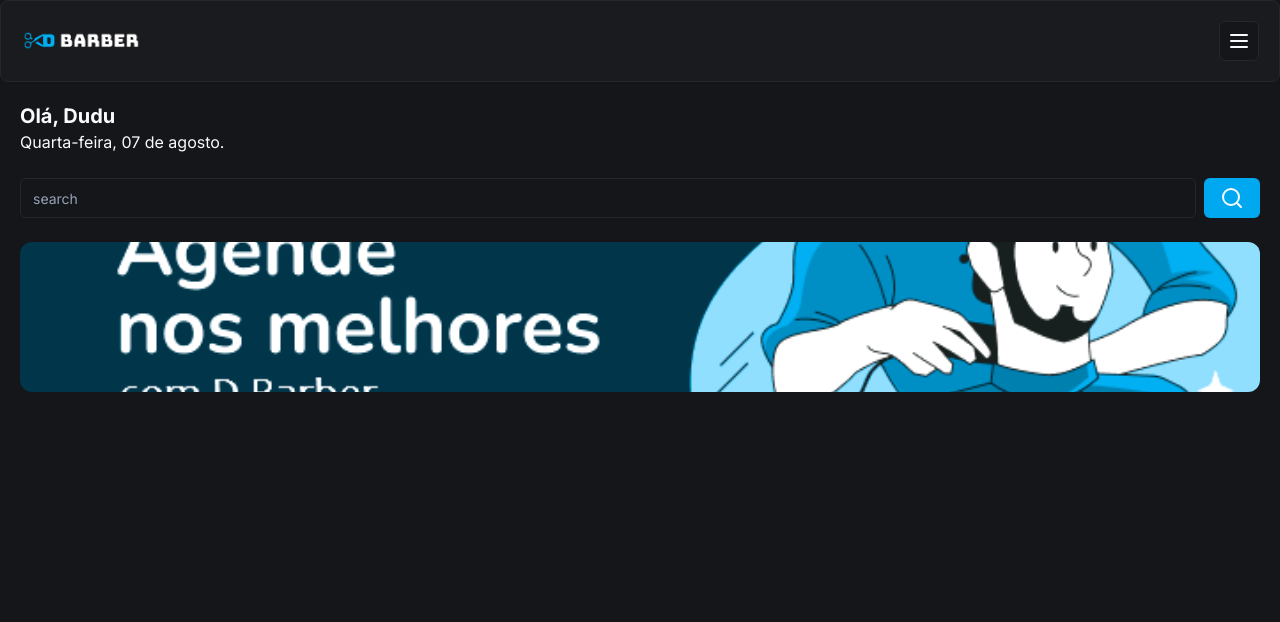
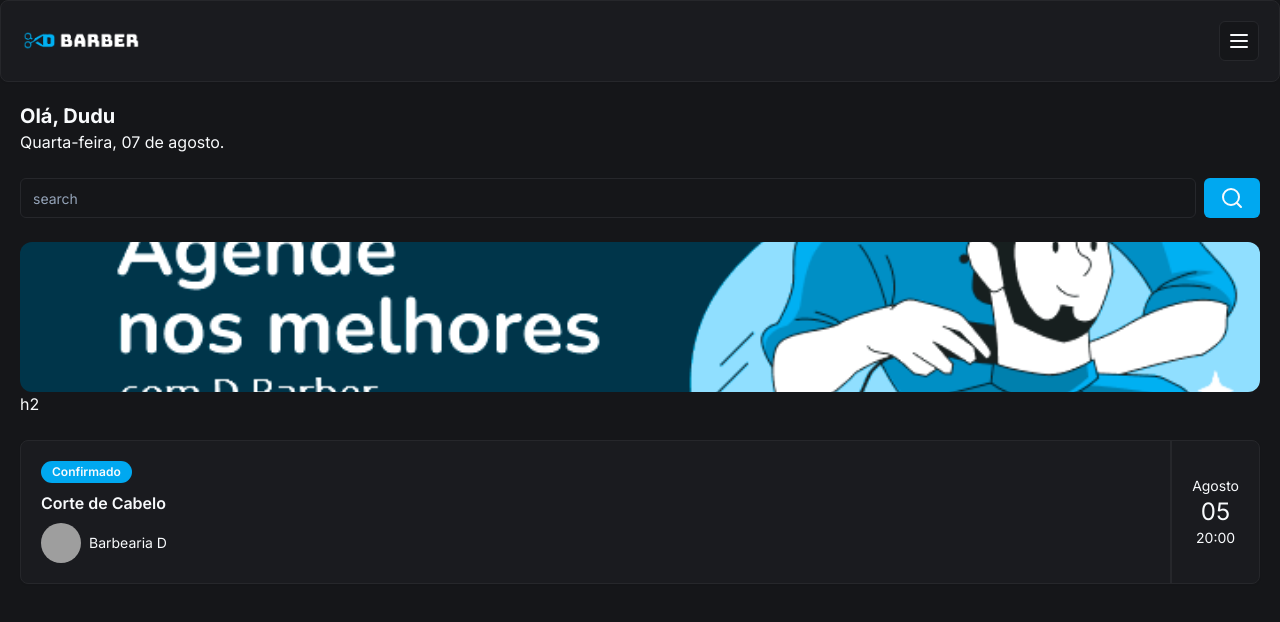
Before and after one commit to Aldacelio/d-barber, a Next.js app: page / in a window 1280 px wide. Shown: the top 622 px of the page. Built offline with nearby package versions, Linux system fonts and the light colour scheme; grey boxes are pictures that could not be loaded.

Commit message:
feat: add booking item

```diff
--- /dev/null
+++ b/app/_components/ui/avatar.tsx
@@ -0,0 +1,50 @@
+"use client"
+
+import * as React from "react"
+import * as AvatarPrimitive from "@radix-ui/react-avatar"
+
+import { cn } from "@/app/_lib/utils"
+
+const Avatar = React.forwardRef<
+  React.ElementRef<typeof AvatarPrimitive.Root>,
+  React.ComponentPropsWithoutRef<typeof AvatarPrimitive.Root>
+>(({ className, ...props }, ref) => (
+  <AvatarPrimitive.Root
+    ref={ref}
+    className={cn(
+      "relative flex h-10 w-10 shrink-0 overflow-hidden rounded-full",
+      className,
+    )}
+    {...props}
+  />
+))
+Avatar.displayName = AvatarPrimitive.Root.displayName
+
+const AvatarImage = React.forwardRef<
+  React.ElementRef<typeof AvatarPrimitive.Image>,
+  React.ComponentPropsWithoutRef<typeof AvatarPrimitive.Image>
+>(({ className, ...props }, ref) => (
+  <AvatarPrimitive.Image
+    ref={ref}
+    className={cn("aspect-square h-full w-full", className)}
+    {...props}
+  />
+))
+AvatarImage.displayName = AvatarPrimitive.Image.displayName
+
+const AvatarFallback = React.forwardRef<
+  React.ElementRef<typeof AvatarPrimitive.Fallback>,
+  React.ComponentPropsWithoutRef<typeof AvatarPrimitive.Fallback>
+>(({ className, ...props }, ref) => (
+  <AvatarPrimitive.Fallback
+    ref={ref}
+    className={cn(
+      "flex h-full w-full items-center justify-center rounded-full bg-muted",
+      className,
+    )}
+    {...props}
+  />
+))
+AvatarFallback.displayName = AvatarPrimitive.Fallback.displayName
+
+export { Avatar, AvatarImage, AvatarFallback }
--- /dev/null
+++ b/app/_components/ui/badge.tsx
@@ -0,0 +1,36 @@
+import * as React from "react"
+import { cva, type VariantProps } from "class-variance-authority"
+
+import { cn } from "@/app/_lib/utils"
+
+const badgeVariants = cva(
+  "inline-flex items-center rounded-full border px-2.5 py-0.5 text-xs font-semibold transition-colors focus:outline-none focus:ring-2 focus:ring-ring focus:ring-offset-2",
+  {
+    variants: {
+      variant: {
+        default:
+          "border-transparent bg-primary text-primary-foreground hover:bg-primary/80",
+        secondary:
+          "border-transparent bg-secondary text-secondary-foreground hover:bg-secondary/80",
+        destructive:
+          "border-transparent bg-destructive text-destructive-foreground hover:bg-destructive/80",
+        outline: "text-foreground",
+      },
+    },
+    defaultVariants: {
+      variant: "default",
+    },
+  },
+)
+
+export interface BadgeProps
+  extends React.HTMLAttributes<HTMLDivElement>,
+    VariantProps<typeof badgeVariants> {}
+
+function Badge({ className, variant, ...props }: BadgeProps) {
+  return (
+    <div className={cn(badgeVariants({ variant }), className)} {...props} />
+  )
+}
+
+export { Badge, badgeVariants }
--- a/app/page.tsx
+++ b/app/page.tsx
@@ -3,6 +3,9 @@
 import { Button } from "./_components/ui/button"
 import { Input } from "./_components/ui/input"
 import Image from "next/image"
+import { Card, CardContent } from "./_components/ui/card"
+import { Badge } from "./_components/ui/badge"
+import { Avatar, AvatarImage } from "./_components/ui/avatar"
 
 const Home = () => {
   return (
@@ -13,6 +16,7 @@
         <h2 className="text-xl font-bold">Olá, Dudu</h2>
         <p>Quarta-feira, 07 de agosto.</p>
 
+        {/* Busca */}
         <div className="mt-6 flex items-center gap-2">
           <Input placeholder="search" />
           <Button>
@@ -20,6 +24,7 @@
           </Button>
         </div>
 
+        {/* Imagem */}
         <div className="relative mt-6 h-[150px] w-full">
           <Image
             alt="Agende nos melhores com D Barber"
@@ -28,6 +33,32 @@
             className="rounded-xl object-cover"
           />
         </div>
+
+        {/* Agendamento */}
+        h2
+        <Card className="mt-6">
+          <CardContent className="flex justify-between p-0">
+            {/* Esquerda */}
+            <div className="flex flex-col gap-2 py-5 pl-5">
+              <Badge className="w-fit">Confirmado</Badge>
+              <h3 className="font-semibold">Corte de Cabelo</h3>
+
+              <div className="flex items-center gap-2">
+                <Avatar>
+                  <AvatarImage src="https://github.com/diego3g.png" />
+                </Avatar>
+                <p className="text-sm">Barbearia D</p>
+              </div>
+            </div>
+
+            {/* Direita */}
+            <div className="flex flex-col items-center justify-center border-l-2 border-solid px-5">
+              <p className="text-sm">Agosto</p>
+              <p className="text-2xl">05</p>
+              <p className="text-sm">20:00</p>
+            </div>
+          </CardContent>
+        </Card>
       </div>
     </div>
   )
--- a/package.json
+++ b/package.json
@@ -14,6 +14,7 @@
   },
   "dependencies": {
     "@prisma/client": "^5.17.0",
+    "@radix-ui/react-avatar": "^1.1.0",
     "@radix-ui/react-slot": "^1.1.0",
     "autoprefixer": "^10.4.20",
     "class-variance-authority": "^0.7.0",
```
Also changed, not shown: 1 other file (tests, documents, lock files or other folders).
